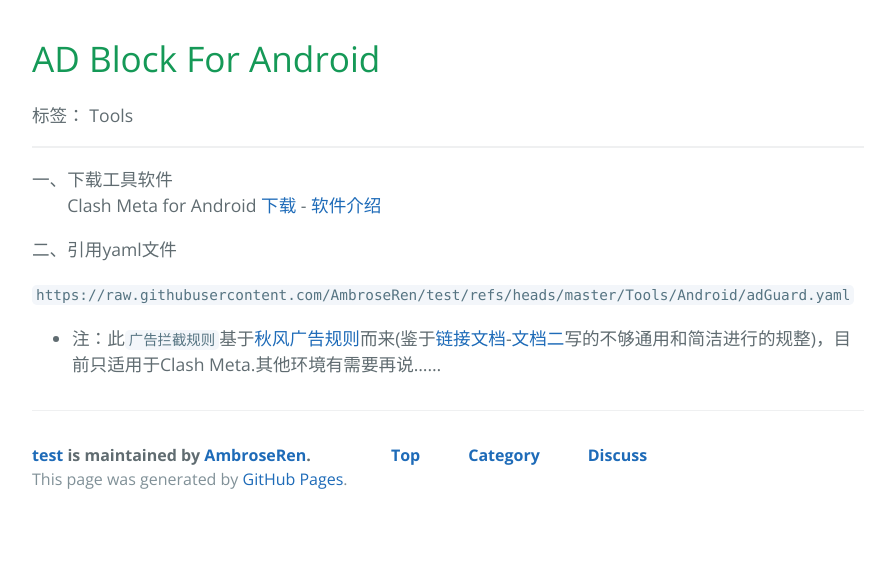
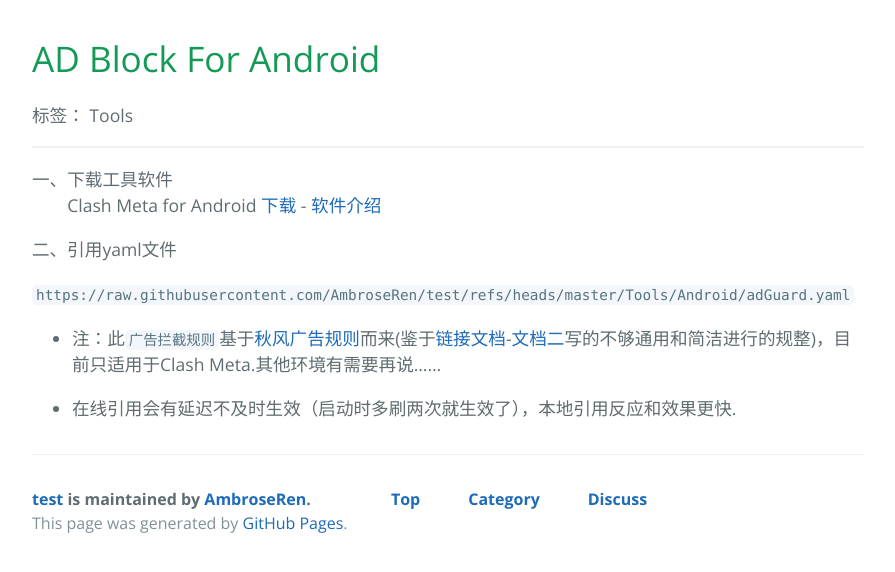
Before and after one commit to AmbroseRen/test, a Jekyll site: the page built from Tools/Android/adBlockForAndroid.md, in a window 1280 px wide. Shown: the top 572 px of the page, without its empty margins (192-1087 px from the left). Built offline with Jekyll 4.4.1, drawn with Linux system fonts in a browser that asks for light colours; nearby versions of some CDN libraries; our own code applies the rules of GitHub Pages for plain Markdown files; library files that are not in the unit come from our copies; the repository's description, which GitHub fills in, is left out.

Commit message:
Update adBlockForAndroid.md

```diff
--- a/Tools/Android/adBlockForAndroid.md
+++ b/Tools/Android/adBlockForAndroid.md
@@ -12,3 +12,5 @@
 `https://raw.githubusercontent.com/AmbroseRen/test/refs/heads/master/Tools/Android/adGuard.yaml`
 
 * 注：此`广告拦截规则`基于[秋风广告规则](https://awavenue.top/Start.html#📥-订阅指南)而来(鉴于[链接文档](https://awavenue.top/Sub.html)-[文档二](https://awavenue.top/Knowledge.html)写的不够通用和简洁进行的规整)，目前只适用于Clash Meta.其他环境有需要再说……
+
+* 在线引用会有延迟不及时生效（启动时多刷两次就生效了），本地引用反应和效果更快.
```
